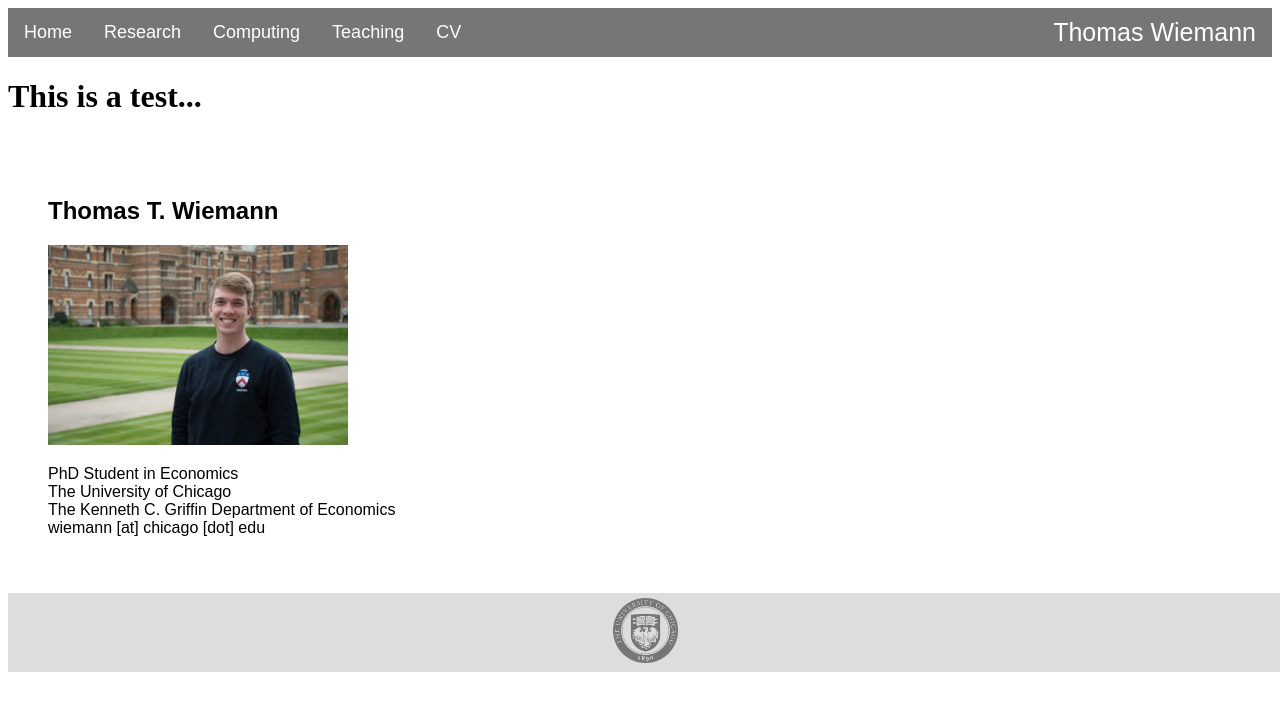
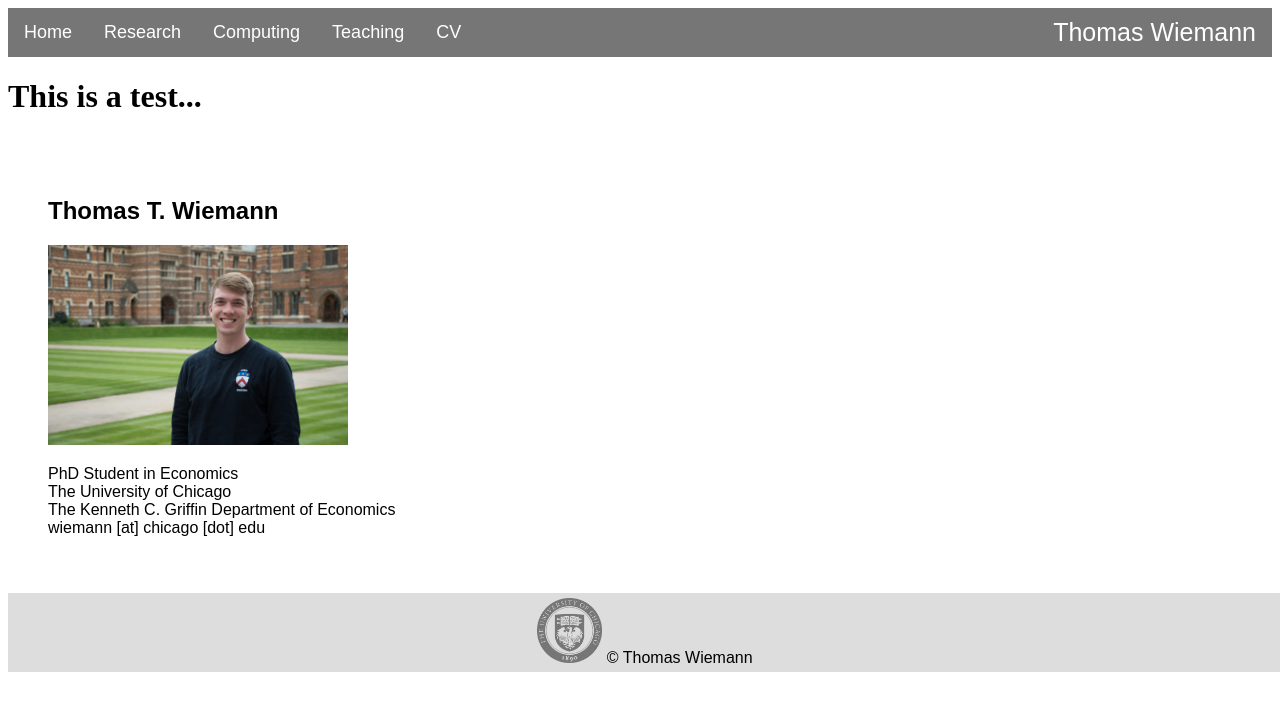
Before and after one commit to thomaswiemann/thomaswiemann.github.io, a Jekyll site: the page built from index.html, in a window 1280 px wide. Shown: the top 711 px of the page. Built offline with Jekyll 4.4.1, drawn with Linux system fonts in a browser that asks for light colours.

Commit message:
added copyright c

```diff
--- a/_layouts/default.html
+++ b/_layouts/default.html
@@ -29,9 +29,11 @@
 
       {{ content }}
 
-    <div class="footer">
-        <img src="/assets/images/universityofchicagoseal.png" alt="University of Chicago Seal" style="width:65px">
-    </div>
+      <div class="footer">
+          <img src="/assets/images/universityofchicagoseal.png" alt="University of Chicago Seal" style="width:65px">
+           &copy; Thomas Wiemann
+           <meta name="viewport" content="width=device-width, initial-scale=1">
+      </div>
 
   </body>
 </html>
```
Also changed, not shown: 6 other files.
